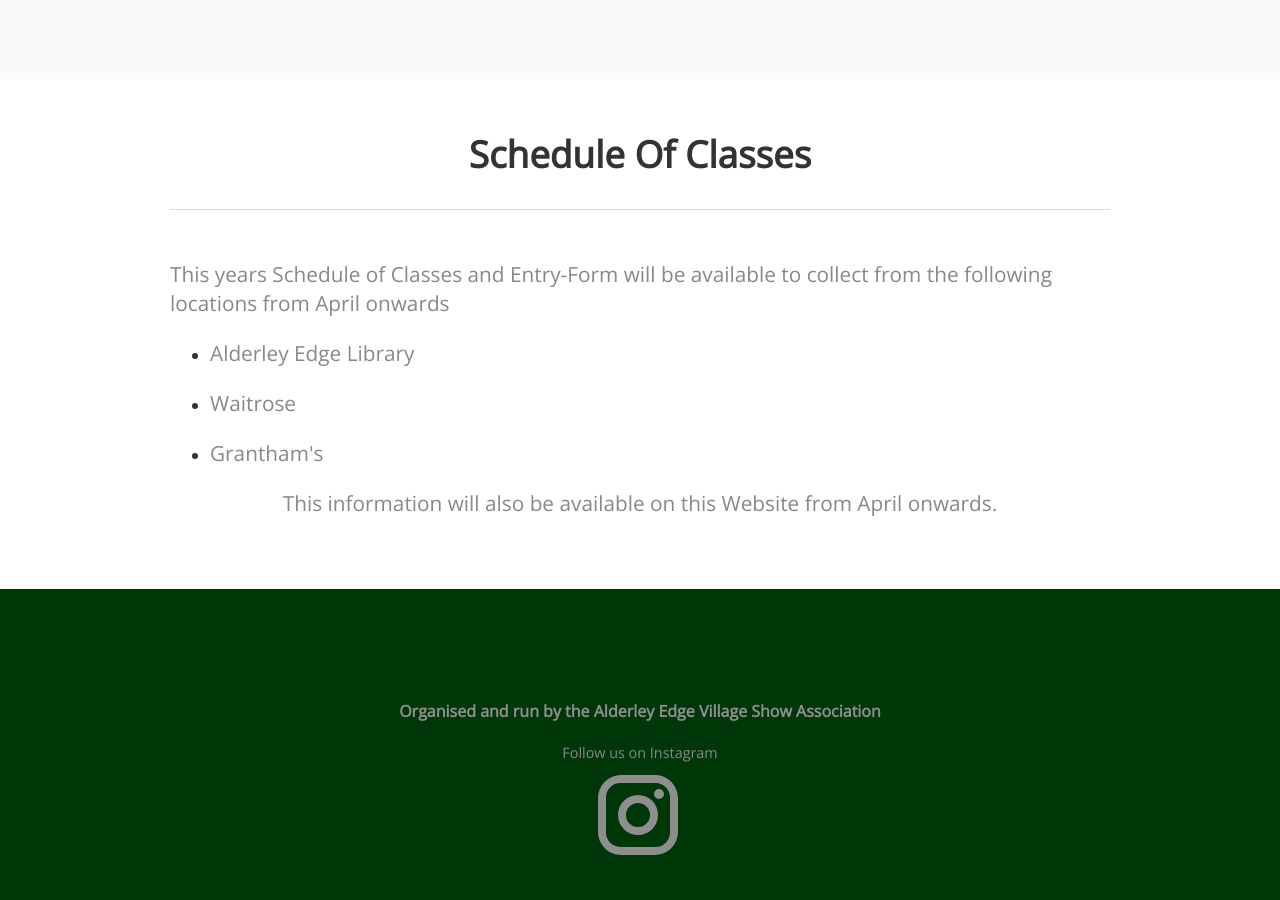
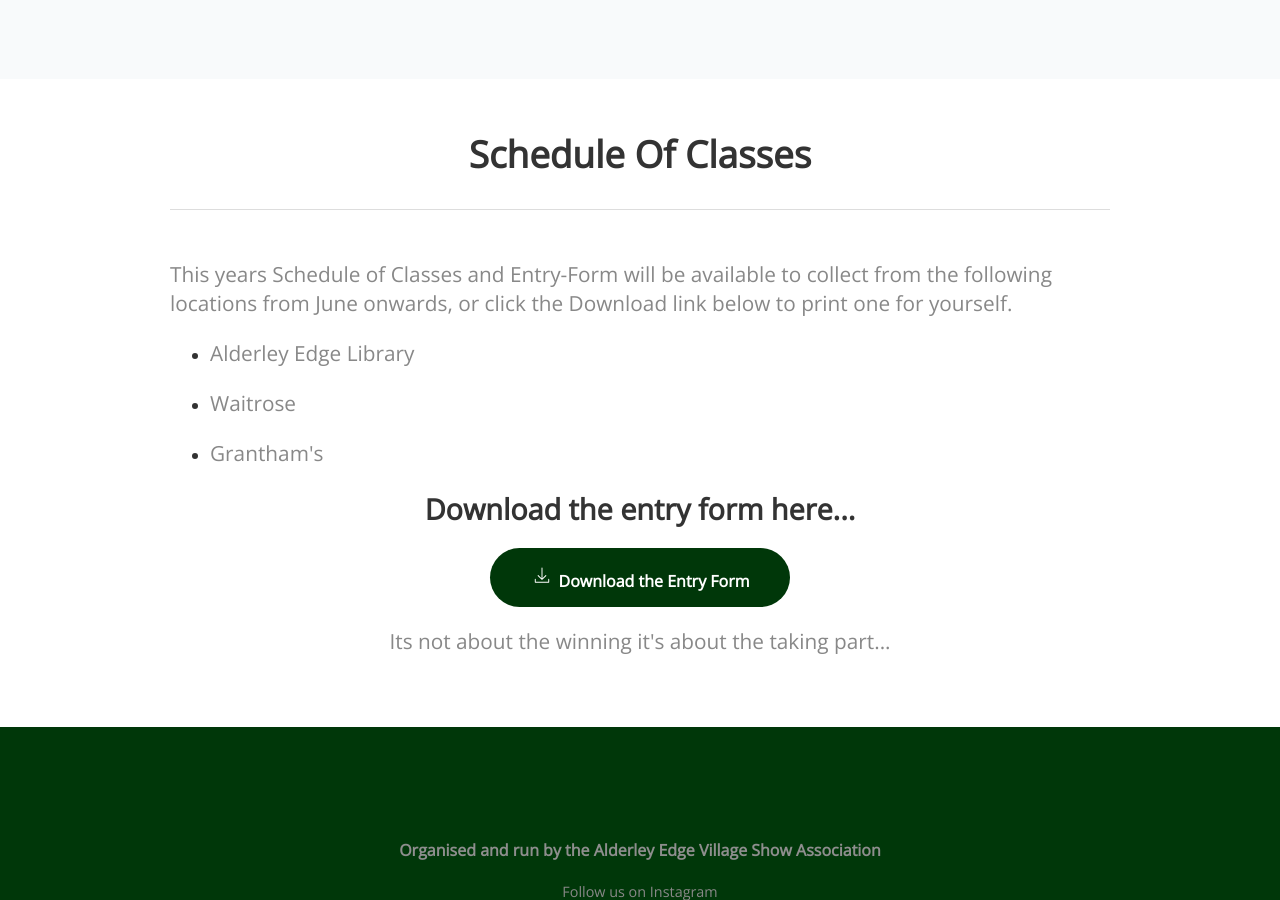
Before and after one commit to AlderleyEdgeVillageShow/website, a Jekyll site: the page built from index.html, in a window 1280 px wide and 900 px high, scrolled down 2565 px. Built offline with Jekyll 4.4.1, drawn with Linux system fonts in a browser that asks for light colours.

Commit message:
Add schedule of works

```diff
--- a/index.html
+++ b/index.html
@@ -118,13 +118,18 @@ title: The Alderley Edge Village Show
     <hr>
     <div>
         <p>This years Schedule of Classes and Entry-Form will be available to collect from the following locations from
-            April onwards</p>
+            June onwards, or click the Download link below to print one for yourself.</p>
         <ul>
             <li><p>Alderley Edge Library</p></li>
             <li><p>Waitrose</p></li>
             <li><p>Grantham's</p></li>
         </ul>
-        <p class="align-center">This information will also be available on this Website from April onwards.</p>
+        <h3 class="title">Download the entry form here...</h3>
+        <div class="button  align-center">
+            <a download href="/images/village-show-schedule-2023.pdf">{% include icons/site.html icon="download" %}
+                Download the Entry Form</a>
+        </div>
+        <p class="align-center">Its not about the winning it's about the taking part...</p>
     </div>
 </div>
 
```
Also changed, not shown: 2 other files.
